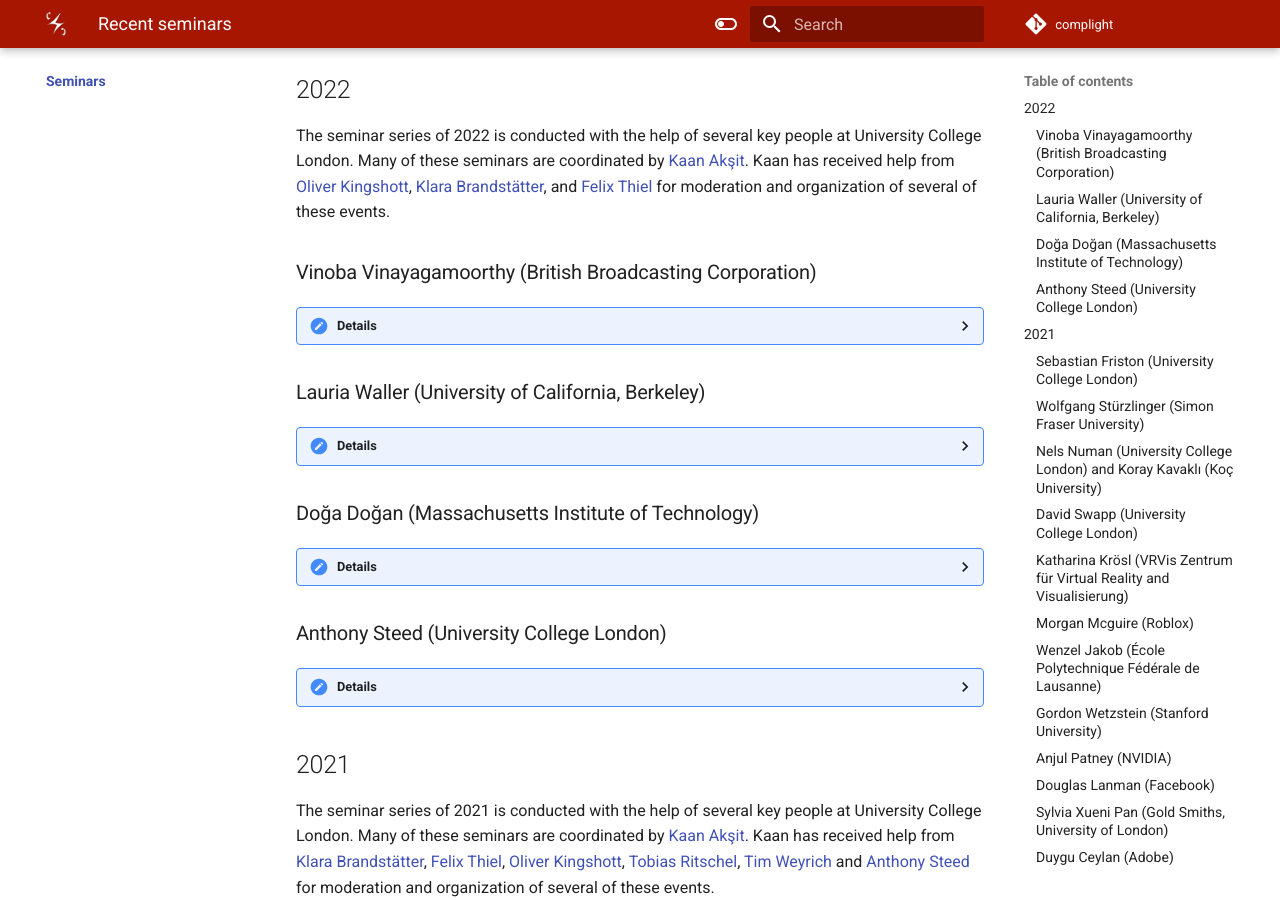
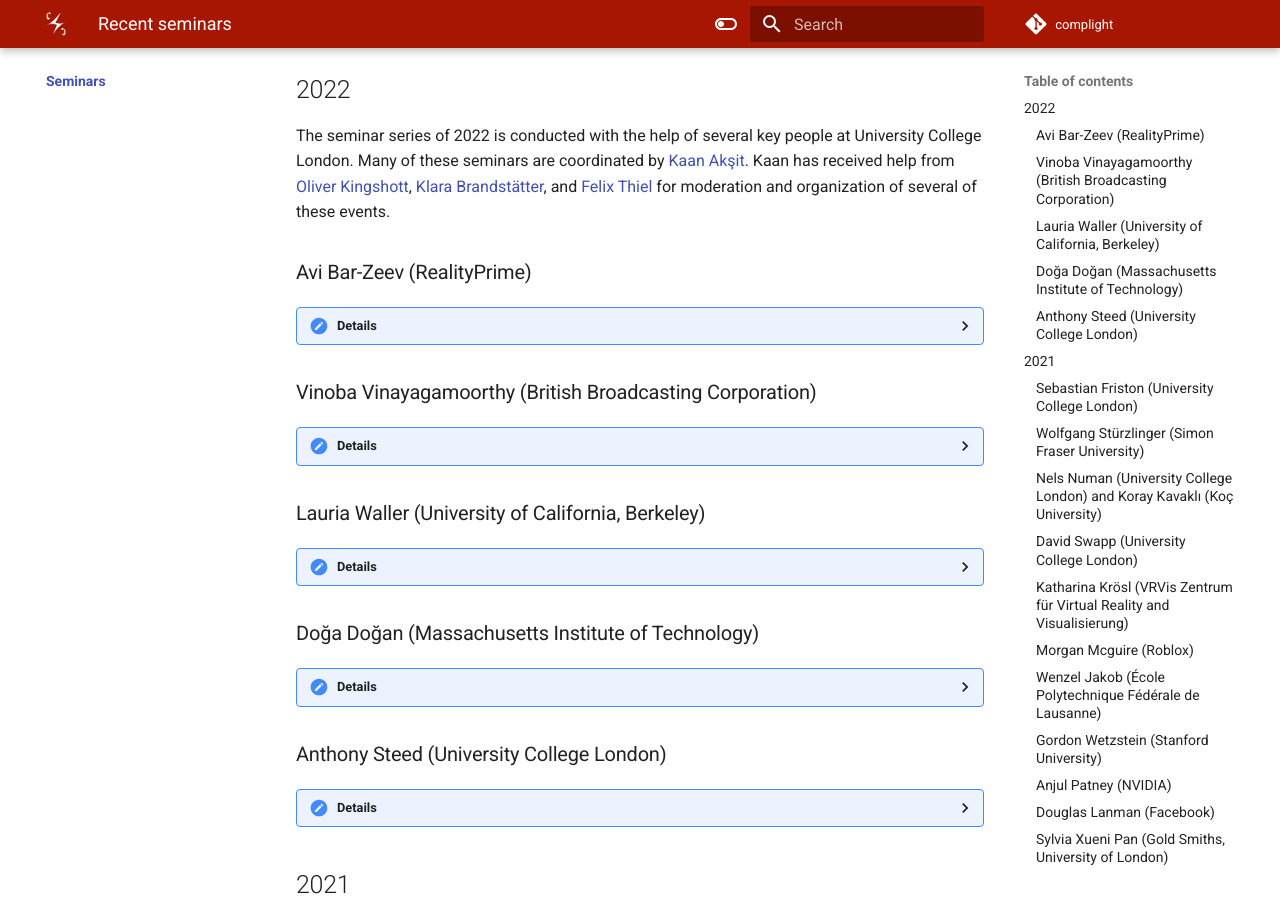
Before and after one commit to complight/complight.github.io, an MkDocs documentation site: the page built from docs/seminars/index.md, in a window 1280 px wide and 900 px high, scrolled down 469 px. Built offline with MkDocs 1.6.1 and Material for MkDocs 9.7.7, drawn with Linux system fonts in a browser that asks for light colours.

Commit message:
Updating the seminars page.

```diff
--- a/docs/seminars/index.md
+++ b/docs/seminars/index.md
@@ -10,6 +10,18 @@ Overall, seminars are a blend of internal and external presenters.
 The seminar series of 2022 is conducted with the help of several key people at University College London.
 Many of these seminars are coordinated by [Kaan Akşit](https://kaanaksit.com).
 Kaan has received help from [Oliver Kingshott](http://oliver.kingshott.com/), [Klara Brandstätter](https://www.linkedin.com/in/klara-brandst%C3%A4tter-79b72820b?lipi=urn%3Ali%3Apage%3Ad_flagship3_profile_view_base_contact_details%3BxbCdu1E4RmWqTPAsdCipMw%3D%3D), and [Felix Thiel](https://www.linkedin.com/in/felix-thiel-97a22215a?lipi=urn%3Ali%3Apage%3Ad_flagship3_profile_view_base_contact_details%3BGgHpsDNOTWeGPFWcUC5M6A%3D%3D) for moderation and organization of several of these events.
+
+### Avi Bar-Zeev (RealityPrime)
+??? Details
+    **Date:**
+    9th March 2022
+
+    **Presenter:** Avi Bar-Zeev
+
+    **Title:** Beyond Meta - AR and the Road Ahead
+
+    **Watch:** [Recording (Password protected)](https://liveuclac-my.sharepoint.com/:v:/g/personal/ucackak_ucl_ac_uk/EWaDPH9aRRxPuK0z3IkLylkBFua1VZOtSZkYSAlOqLh5oQ?e=uZXgaa)
+
 
 ### Vinoba Vinayagamoorthy (British Broadcasting Corporation)
 ??? Details
```
